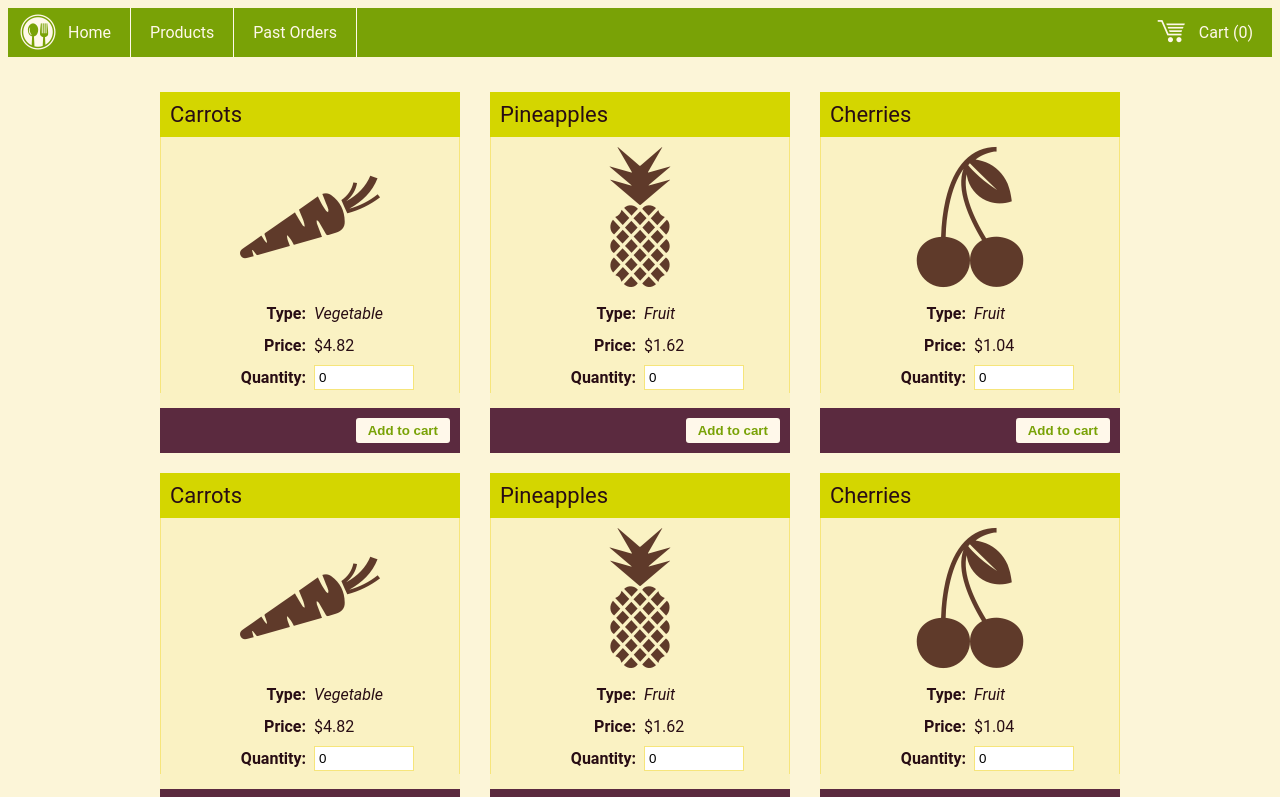
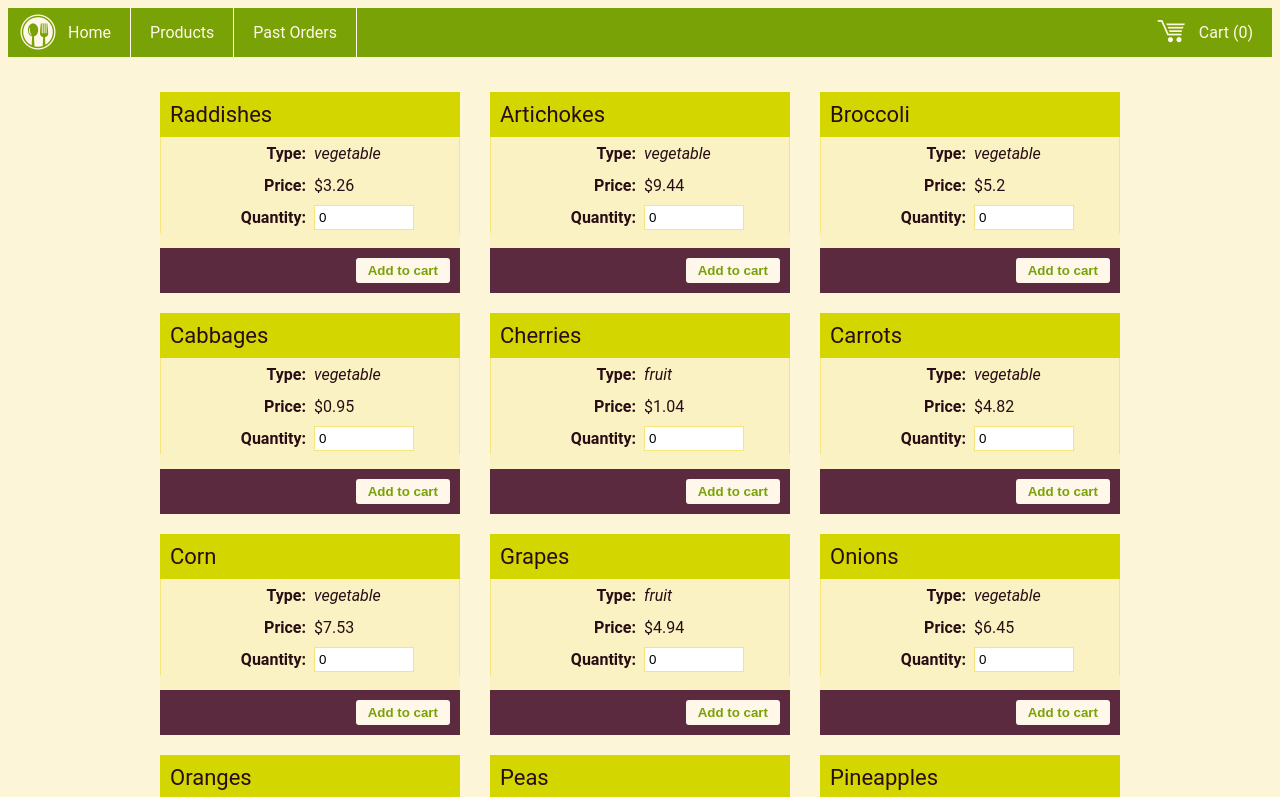
Before and after one commit to alejandroDiazM/products-app, a Vue app: page /products in a window 1280 px wide. Shown: the top 797 px of the page. Built offline with nearby package versions, Linux system fonts and the light colour scheme.

Commit message:
Refactor with ProductCard

```diff
--- a/src/views/products-page.vue
+++ b/src/views/products-page.vue
@@ -1,228 +1,25 @@
 <template>
     <main class="wrapper">
         <div class="card-container">
-          <div class="card">
-            <div class="card-title">
-              Carrots
-            </div>
-            <div class="card-body">
-              <i class="icofont-10x icofont-carrot"></i>
-              <form>
-                <div class="row">
-                  <div class="cell">
-                    <label>Type:</label>
-                  </div>
-                  <div class="cell">
-                    <em>Vegetable</em>
-                  </div>
-                </div>
-                <div class="row">
-                  <div class="cell">
-                    <label>Price:</label>
-                  </div>
-                  <div class="cell">
-                    $4.82
-                  </div>
-                </div>
-                <div class="row">
-                  <div class="cell">
-                    <label>Quantity:</label>
-                  </div>
-                  <div class="cell">
-                    <input type="number" value="0">
-                  </div>
-                </div>
-              </form>
-            </div>
-            <div class="card-footer">
-              <button class="btn btn-light">Add to cart</button>
-            </div>
-          </div>
-          <div class="card">
-            <div class="card-title">
-              Pineapples
-            </div>
-            <div class="card-body">
-              <i class="icofont-10x icofont-pineapple"></i>
-              <form>
-                <div class="row">
-                  <div class="cell">
-                    <label>Type:</label>
-                  </div>
-                  <div class="cell">
-                    <em>Fruit</em>
-                  </div>
-                </div>
-                <div class="row">
-                  <div class="cell">
-                    <label>Price:</label>
-                  </div>
-                  <div class="cell">
-                    $1.62
-                  </div>
-                </div>
-                <div class="row">
-                  <div class="cell">
-                    <label>Quantity:</label>
-                  </div>
-                  <div class="cell">
-                    <input type="number" value="0">
-                  </div>
-                </div>
-              </form>
-            </div>
-            <div class="card-footer">
-              <button class="btn btn-light">Add to cart</button>
-            </div>
-          </div>
-          <div class="card">
-            <div class="card-title">
-              Cherries
-            </div>
-            <div class="card-body">
-              <i class="icofont-10x icofont-cherry"></i>
-              <form>
-                <div class="row">
-                  <div class="cell">
-                    <label>Type:</label>
-                  </div>
-                  <div class="cell">
-                    <em>Fruit</em>
-                  </div>
-                </div>
-                <div class="row">
-                  <div class="cell">
-                    <label>Price:</label>
-                  </div>
-                  <div class="cell">
-                    $1.04
-                  </div>
-                </div>
-                <div class="row">
-                  <div class="cell">
-                    <label>Quantity:</label>
-                  </div>
-                  <div class="cell">
-                    <input type="number" value="0">
-                  </div>
-                </div>
-              </form>
-            </div>
-            <div class="card-footer">
-              <button class="btn btn-light">Add to cart</button>
-            </div>
-          </div>
-        <div class="card">
-            <div class="card-title">
-              Carrots
-            </div>
-            <div class="card-body">
-              <i class="icofont-10x icofont-carrot"></i>
-              <form>
-                <div class="row">
-                  <div class="cell">
-                    <label>Type:</label>
-                  </div>
-                  <div class="cell">
-                    <em>Vegetable</em>
-                  </div>
-                </div>
-                <div class="row">
-                  <div class="cell">
-                    <label>Price:</label>
-                  </div>
-                  <div class="cell">
-                    $4.82
-                  </div>
-                </div>
-                <div class="row">
-                  <div class="cell">
-                    <label>Quantity:</label>
-                  </div>
-                  <div class="cell">
-                    <input type="number" value="0">
-                  </div>
-                </div>
-              </form>
-            </div>
-            <div class="card-footer">
-              <button class="btn btn-light">Add to cart</button>
-            </div>
-          </div>
-          <div class="card">
-            <div class="card-title">
-              Pineapples
-            </div>
-            <div class="card-body">
-              <i class="icofont-10x icofont-pineapple"></i>
-              <form>
-                <div class="row">
-                  <div class="cell">
-                    <label>Type:</label>
-                  </div>
-                  <div class="cell">
-                    <em>Fruit</em>
-                  </div>
-                </div>
-                <div class="row">
-                  <div class="cell">
-                    <label>Price:</label>
-                  </div>
-                  <div class="cell">
-                    $1.62
-                  </div>
-                </div>
-                <div class="row">
-                  <div class="cell">
-                    <label>Quantity:</label>
-                  </div>
-                  <div class="cell">
-                    <input type="number" value="0">
-                  </div>
-                </div>
-              </form>
-            </div>
-            <div class="card-footer">
-              <button class="btn btn-light">Add to cart</button>
-            </div>
-          </div>
-          <div class="card">
-            <div class="card-title">
-              Cherries
-            </div>
-            <div class="card-body">
-              <i class="icofont-10x icofont-cherry"></i>
-              <form>
-                <div class="row">
-                  <div class="cell">
-                    <label>Type:</label>
-                  </div>
-                  <div class="cell">
-                    <em>Fruit</em>
-                  </div>
-                </div>
-                <div class="row">
-                  <div class="cell">
-                    <label>Price:</label>
-                  </div>
-                  <div class="cell">
-                    $1.04
-                  </div>
-                </div>
-                <div class="row">
-                  <div class="cell">
-                    <label>Quantity:</label>
-                  </div>
-                  <div class="cell">
-                    <input type="number" value="0">
-                  </div>
-                </div>
-              </form>
-            </div>
-            <div class="card-footer">
-              <button class="btn btn-light">Add to cart</button>
-            </div>
-          </div>
+          <ProductCard
+            v-for="(product, index) in inventory"
+            :key="product.id"
+            class="card"
+            :product="product"
+            :index="index"
+            :addToCart="addToCart"
+            />
         </div>
       </main>
 </template>
+
+<script>
+import ProductCard from '@/components/ProductCard.vue'
+
+export default {
+  props: ['inventory', 'addToCart'],
+  components: {
+    ProductCard
+  }
+}
+</script>
```
